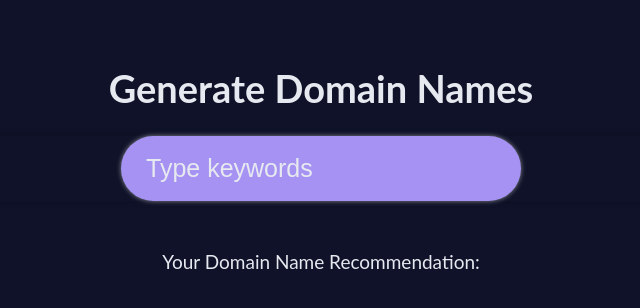
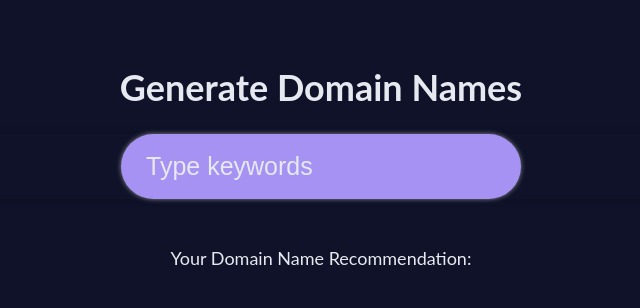
Before and after one commit to AlpianPPLG/Generate-Domain-Names, a React (Create React App) app: page / in a window 1280 px wide. Shown: the top 308 px of the page, without its empty margins (319-959 px from the left). Built offline with nearby package versions, Linux system fonts and the light colour scheme.

Commit message:
kecilin font

```diff
--- a/src/components/App/App.css
+++ b/src/components/App/App.css
@@ -3,5 +3,5 @@ body {
   overflow-x: hidden;
   color: #e7e9f0;
   font-family: "Lato", sans-serif;
-  font-size: 19px;
+  font-size: 18px;
 }
--- a/src/components/ResultContainer/ResultContainer.css
+++ b/src/components/ResultContainer/ResultContainer.css
@@ -6,5 +6,5 @@
 }
 
 .results-title {
-  font-size: 19px;
+  font-size: 18px;
 }
```
